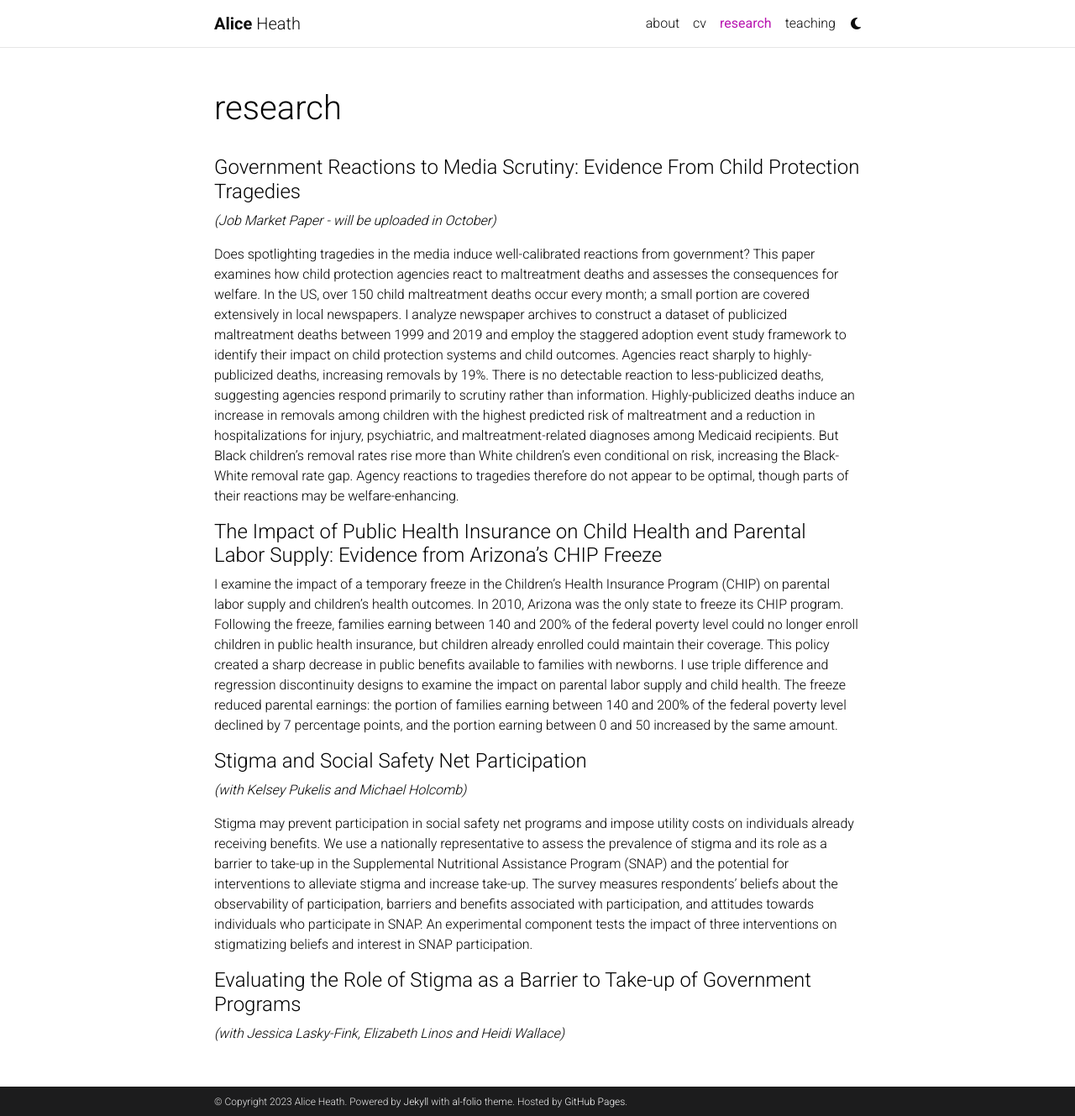
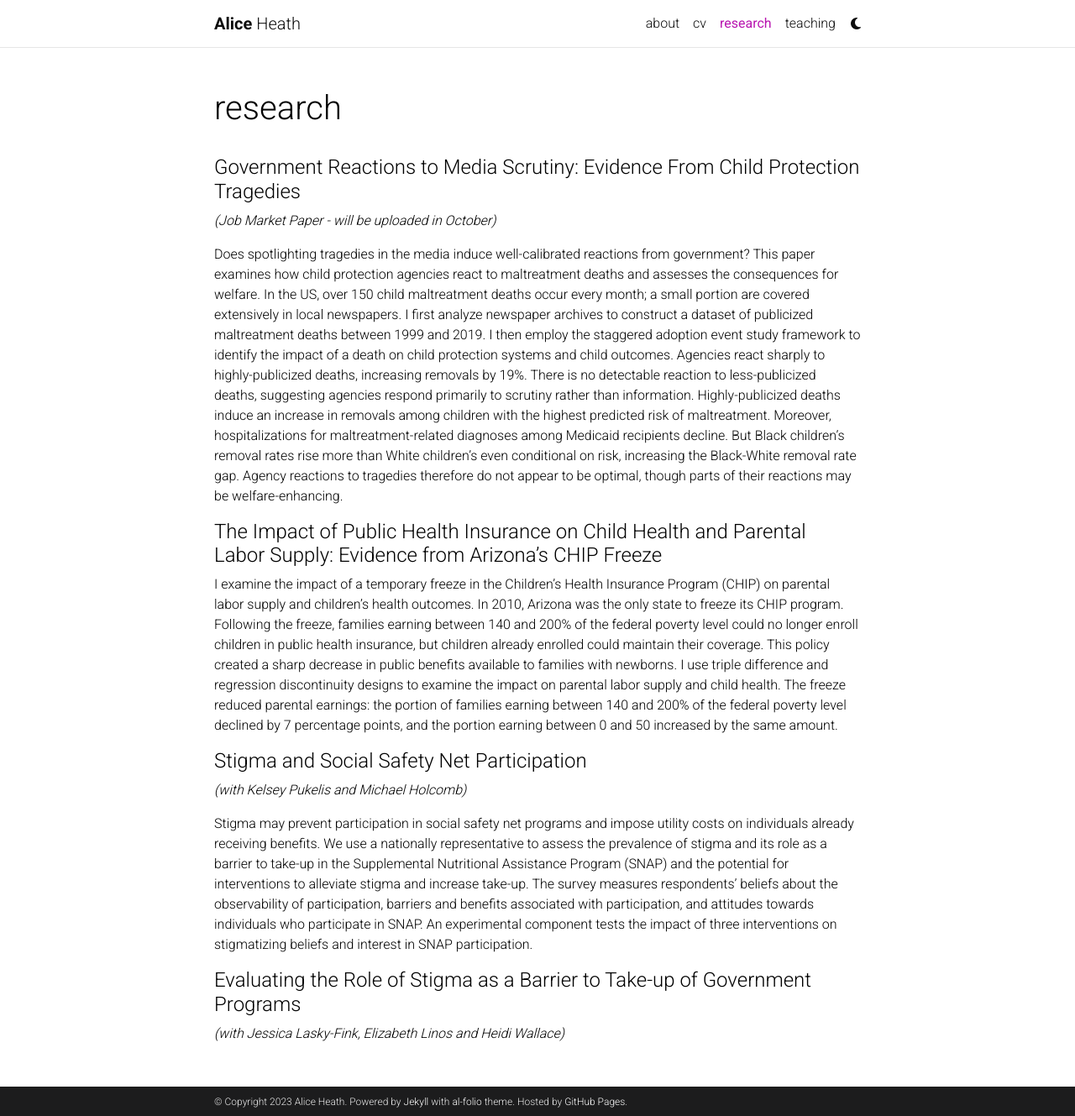
Before and after one commit to aliceheath/aliceheath.github.io, a Jekyll site: the page built from _pages/research.md, in a window 1280 px wide and 1329 px high. Shown: the whole window at 84% size. Built offline with Jekyll 4.4.1, drawn with Linux system fonts in a browser that asks for light colours; comment, search, counter and statistics services are not loaded; a style sheet for code colours, icons or effects is not loaded.

Commit message:
Update JMP and abstract everywhere

```diff
--- a/_pages/research.md
+++ b/_pages/research.md
@@ -9,7 +9,7 @@
 #### Government Reactions to Media Scrutiny: Evidence From Child Protection Tragedies
 *(Job Market Paper - will be uploaded in October)*
 
-Does spotlighting tragedies in the media induce well-calibrated reactions from government? This paper examines how child protection agencies react to maltreatment deaths and assesses the consequences for welfare. In the US, over 150 child maltreatment deaths occur every month; a small portion are covered extensively in local newspapers. I analyze newspaper archives to construct a dataset of publicized maltreatment deaths between 1999 and 2019 and employ the staggered adoption event study framework to identify their impact on child protection systems and child outcomes. Agencies react sharply to highly-publicized deaths, increasing removals by 19%. There is no detectable reaction to less-publicized deaths, suggesting agencies respond primarily to scrutiny rather than information. Highly-publicized deaths induce an increase in removals among children with the highest predicted risk of maltreatment and a reduction in hospitalizations for injury, psychiatric, and maltreatment-related diagnoses among Medicaid recipients. But Black children's removal rates rise more than White children's even conditional on risk, increasing the Black-White removal rate gap. Agency reactions to tragedies therefore do not appear to be optimal, though parts of their reactions may be welfare-enhancing.
+Does spotlighting tragedies in the media induce well-calibrated reactions from government? This paper examines how child protection agencies react to maltreatment deaths and assesses the consequences for welfare. In the US, over 150 child maltreatment deaths occur every month; a small portion are covered extensively in local newspapers. I first analyze newspaper archives to construct a dataset of publicized maltreatment deaths between 1999 and 2019. I then employ the staggered adoption event study framework to identify the impact of a death on child protection systems and child outcomes. Agencies react sharply to highly-publicized deaths, increasing removals by 19%. There is no detectable reaction to less-publicized deaths, suggesting agencies respond primarily to scrutiny rather than information. Highly-publicized deaths induce an increase in removals among children with the highest predicted risk of maltreatment. Moreover, hospitalizations for maltreatment-related diagnoses among Medicaid recipients decline. But Black children's removal rates rise more than White children's even conditional on risk, increasing the Black-White removal rate gap. Agency reactions to tragedies therefore do not appear to be optimal, though parts of their reactions may be welfare-enhancing.
 
 
 #### The Impact of Public Health Insurance on Child Health and Parental Labor Supply: Evidence from Arizona's CHIP Freeze
```
Also changed, not shown: 1 other file.
